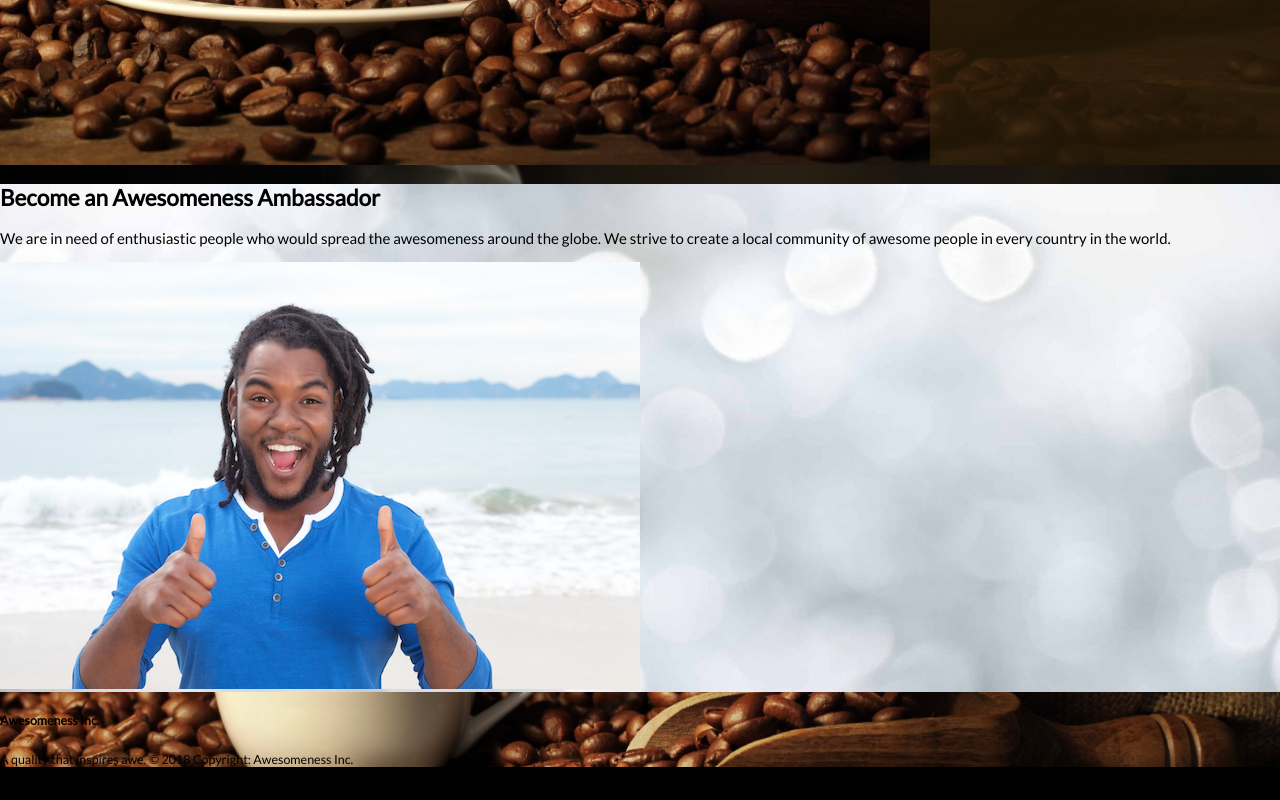
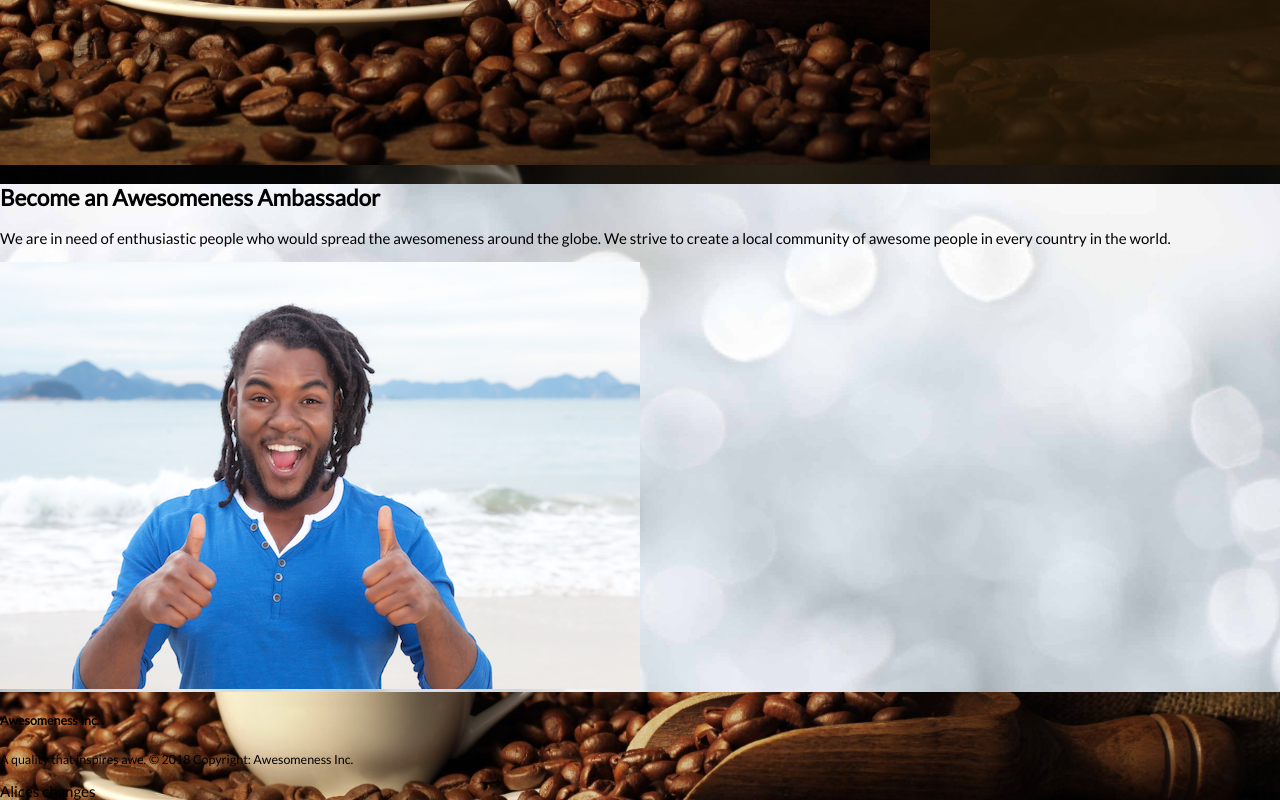
Before and after one commit to evies02/day09-playground-awesomeness, a website: page src/index.html in a window 1280 px wide. Shown: the part 635-1435 px from the top of the page. Before the commit the page ends 1402 px from the top, so only its background shows below. Drawn offline with nearby package versions, Linux system fonts and the light colour scheme; files that its build step writes are made by us from their sources.

Commit message:
Alices changes

```diff
--- a/src/index.html
+++ b/src/index.html
@@ -26,6 +26,7 @@
   <h5>Awesomeness Inc.</h5>
   <small>A quality that inspires awe.</small>
   <small>© 2018 Copyright: Awesomeness Inc.</small>
+  <p>Alices changes</p>
 </footer>
 </body>
 </html>
```
